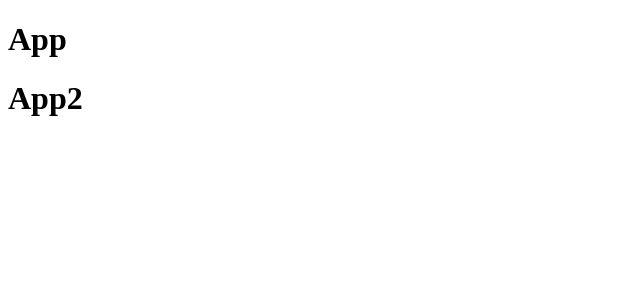
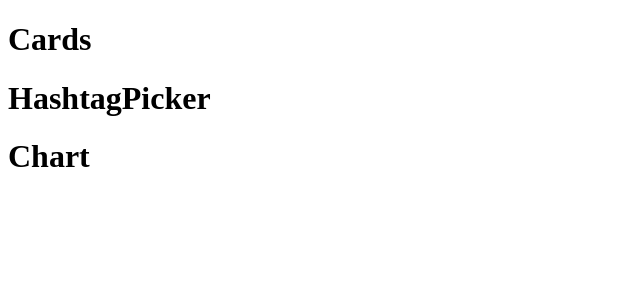
Before and after one commit to damaneks/sentimentAnalysis, a React (Create React App) app: page / in a window 1280 px wide. Shown: the top 300 px of the page, without its empty margins (0-640 px from the left). Built offline with nearby package versions, Linux system fonts and the light colour scheme.

Commit message:
Add components structure

```diff
--- a/src/App.js
+++ b/src/App.js
@@ -1,11 +1,14 @@
 import React from 'react';
+
+import { Cards, Chart, HashtagPicker } from './components';
 
 class App extends React.Component {
     render() {
         return (
             <div>
-                <h1>App</h1>
-                <h1>App2</h1>
+                <Cards />
+                <HashtagPicker />
+                <Chart />
             </div>
         )
     }
--- /dev/null
+++ b/src/components/Cards/Cards.jsx
@@ -0,0 +1,9 @@
+import React from 'react';
+
+const Cards = () => {
+    return (
+        <h1>Cards</h1>
+    )
+}
+
+export default Cards;
--- /dev/null
+++ b/src/components/Chart/Chart.jsx
@@ -0,0 +1,9 @@
+import React from 'react';
+
+const Chart = () => {
+    return (
+        <h1>Chart</h1>
+    )
+}
+
+export default Chart;
--- /dev/null
+++ b/src/components/HashtagPicker/HashtagPicker.jsx
@@ -0,0 +1,9 @@
+import React from 'react';
+
+const HashtagPicker = () => {
+    return (
+        <h1>HashtagPicker</h1>
+    )
+}
+
+export default HashtagPicker;
--- /dev/null
+++ b/src/components/index.js
@@ -0,0 +1,3 @@
+export { default as Cards } from './Cards/Cards';
+export { default as Chart } from './Chart/Chart';
+export { default as HashtagPicker } from './HashtagPicker/HashtagPicker';
```
Also changed, not shown: src/components/Cards/Cards.module.css (added), src/components/Chart/Chart.module.css (added), src/components/HashtagPicker/HashtagPicker.module.css (added), 7 other files (tests, documents, lock files or other folders).
